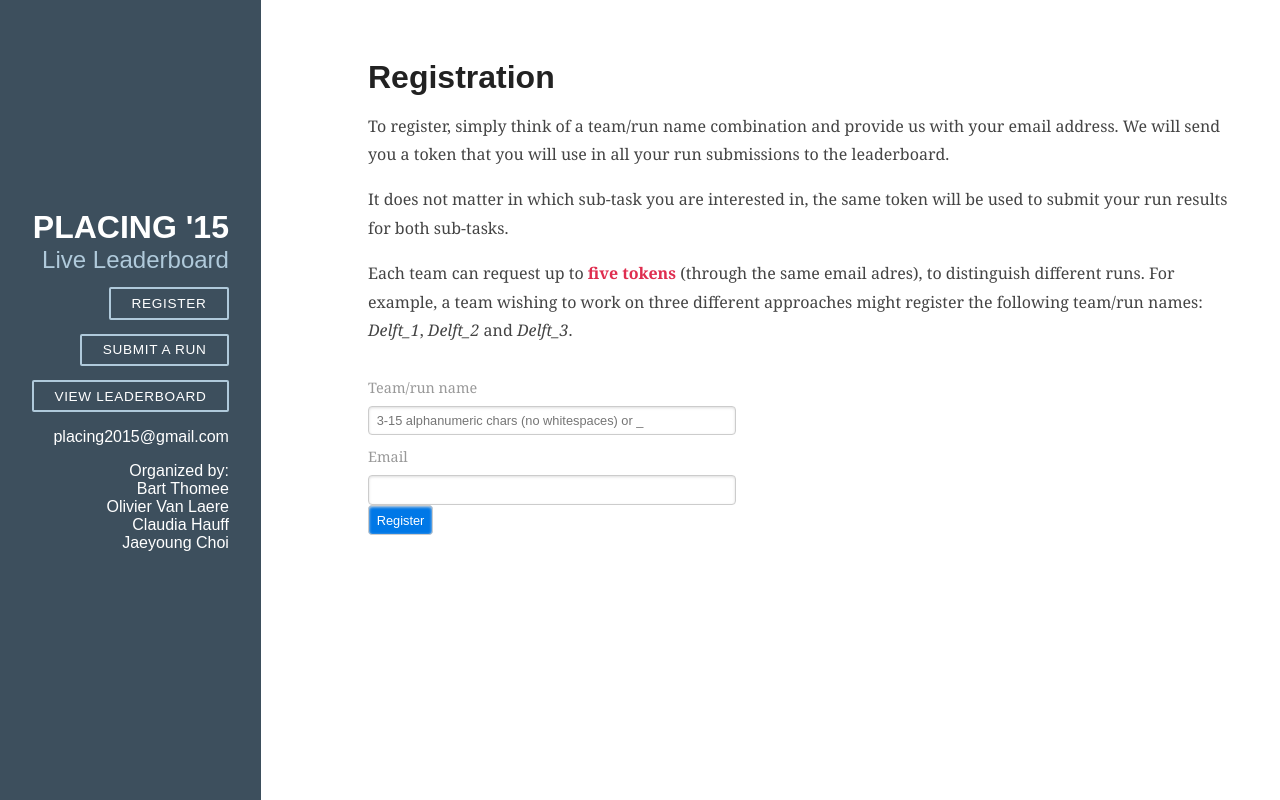
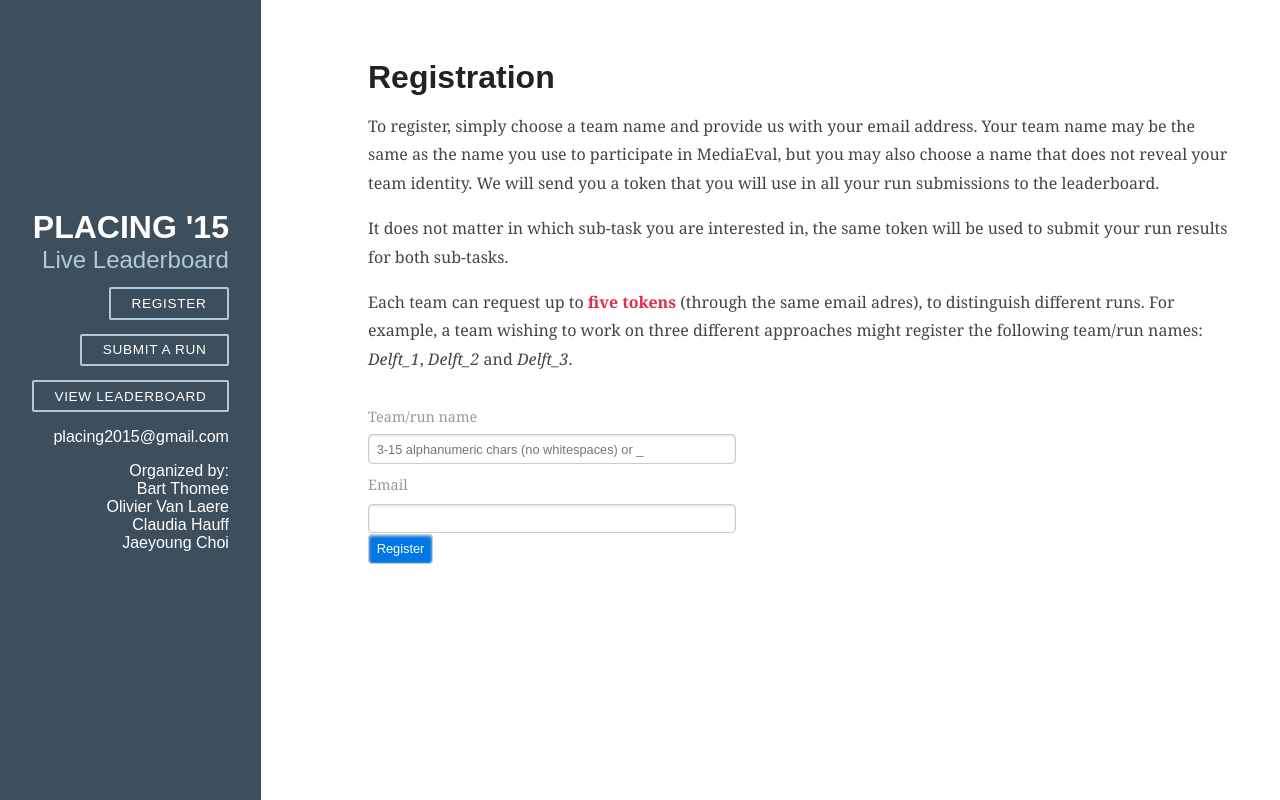
Before and after one commit to Abhinish13/leaderboard, a Node project: template views/register.jade in a window 1280 px wide. Run offline with Node 20 templates, Linux system fonts and the light colour scheme; the template is opened without the code that fills it, so the values that code supplies are empty; some libraries are stand-ins or nearby versions.

Commit message:
Clarified instructions to the participants

```diff
--- a/views/register.jade
+++ b/views/register.jade
@@ -5,8 +5,10 @@ block content
     h2(class='post-title') Registration
   div(class='post-description')
     p.
-      To register, simply think of a team/run name combination and provide
-      us with your email address. We will send you a token
+      To register, simply choose a team name and provide us with your email address.
+      Your team name may be the same as the name you use to participate in MediaEval,
+      but you may also choose a name that does not reveal your team identity.
+      We will send you a token
       that you will use in all your run submissions to the leaderboard.
     p.
       It does not matter in which sub-task you are interested in,
--- a/views/submit.jade
+++ b/views/submit.jade
@@ -12,8 +12,8 @@ block content
       Since we do not make public which part of the test data
       is used for this leaderboard, we expect your runs to contain results
       for all test cases.
-      During the computation of the public leaderboard missing
-      test cases are ignored.
+      During the computation of the public leaderboard any test cases that
+      are missing from your submission are ignored.
       If your submission contains less than half of the public test cases, it will
       not be evaluated.
 
```
